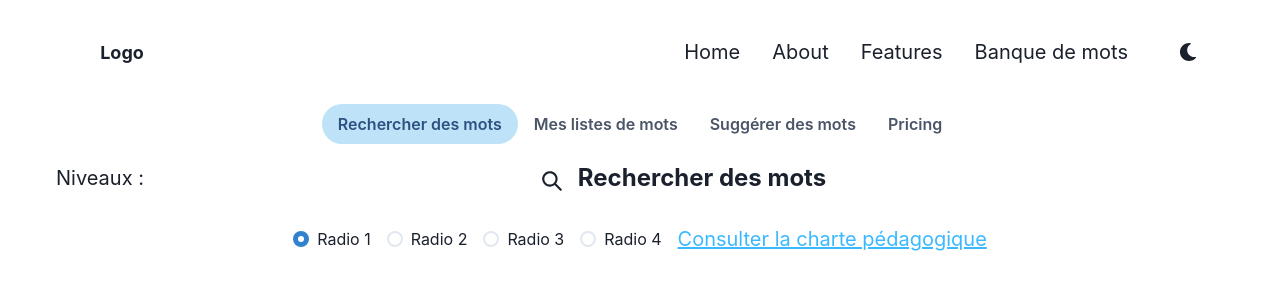
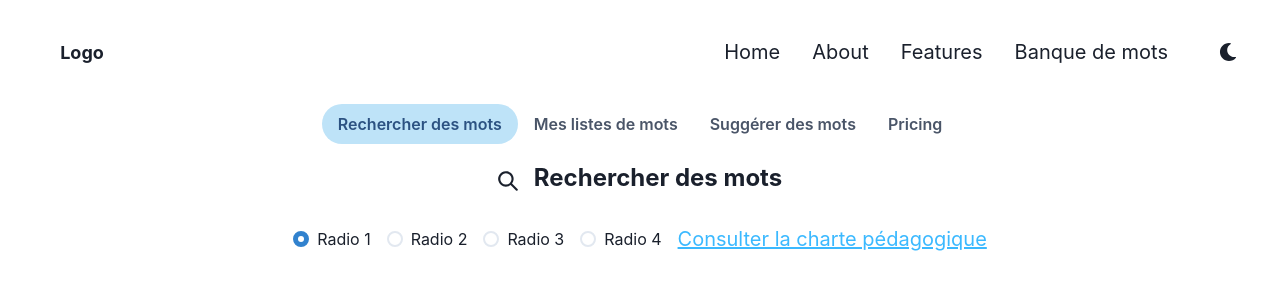
Before and after one commit to parthpvaghani/lily_temp, a React (Create React App) app: page /wordbank in a window 1280 px wide. Shown: the top 300 px of the page. Built offline with nearby package versions, Linux system fonts and the light colour scheme.

Commit message:
routes fixed

```diff
--- a/src/App.js
+++ b/src/App.js
@@ -1,11 +1,8 @@
 import React from 'react';
-import {
-  ChakraProvider,
-  Box,
-} from '@chakra-ui/react';
-import { BrowserRouter, Routes, Route} from "react-router-dom";
-import customTheme from "./utils/theme";
-import Landing from './pages/Landing';
+import { Box, ChakraProvider } from '@chakra-ui/react';
+import { BrowserRouter, Routes, Route } from 'react-router-dom';
+import customTheme from './utils/theme';
+import AppLayout from './components/layouts/app-layout';
 import WordBank from './pages/WordBank';
 
 function App() {
@@ -14,10 +11,17 @@ function App() {
       <Box textAlign="center" fontSize="xl">
         <BrowserRouter>
           <Routes>
-            <Route path="/" element={<Landing/>} />
-            <Route path="/about" element={<Landing/>} />
-            <Route path="/faetures" element={<Landing/>} />
-            <Route path="/wordBank" element={<WordBank/>} />
+            <Route path="/" element={<AppLayout />}>
+            <Route path={`/wordbank`} element={<WordBank />} />
+            <Route
+              path="*"
+              element={
+                <main style={{ padding: '1rem' }}>
+                  <p>There's nothing here!</p>
+                </main>
+              }
+            />
+            </Route>
           </Routes>
         </BrowserRouter>
       </Box>
--- a/src/components/layouts/LandingLayout.js
+++ /dev/null
@@ -1,18 +0,0 @@
-import React from "react";
-import { Flex } from "@chakra-ui/react";
-import Header from "../sections/Header";
-
-export default function LandingLayout(props) {
-  return (
-    <Flex
-      direction="column"
-      align="center"
-      maxW={{ xl: "1200px" }}
-      m="0 auto"
-      {...props}
-    >
-    <Header/>
-      {props.children}
-    </Flex>
-  );
-}
--- /dev/null
+++ b/src/components/layouts/app-layout/index.js
@@ -0,0 +1,15 @@
+import React from 'react';
+import { Outlet } from 'react-router-dom';
+import Header from '../../sections/Header';
+
+export const AppLayout = () => {
+  return (
+    <>
+    <Header/>
+    <Outlet />
+    </>
+  )
+}
+
+
+export default AppLayout;
--- a/src/components/sections/Header.js
+++ b/src/components/sections/Header.js
@@ -77,13 +77,11 @@ const Header = (props) => {
           direction={["column", "row", "row", "row"]}
           pt={[4, 4, 0, 0]}
         >
-          <MenuItem to="/">Home </MenuItem>
+          <MenuItem to="/home">Home </MenuItem>
           <MenuItem to="/about">About </MenuItem>
           <MenuItem to="/faetures">Features </MenuItem>
-          <MenuItem to="/wordBank">Banque de mots </MenuItem>
-          <MenuItem to="" isLast>
+          <MenuItem to="/wordbank">Banque de mots </MenuItem>
           <ColorModeSwitcher/>
-          </MenuItem>
         </Flex>
       </Box>
     </Flex>
--- a/src/pages/WordBank.js
+++ b/src/pages/WordBank.js
@@ -12,16 +12,14 @@ import {
   Stack,
   Radio,
 } from '@chakra-ui/react';
-import LandingLayout from '../components/layouts/LandingLayout';
 import { SearchIcon } from '@chakra-ui/icons'
 
 
-export default function wordBank() {
+export default function WordBank() {
   return (
-    <LandingLayout>
       <Tabs variant="soft-rounded" colorScheme="blue" w="100%">
         <Flex
-            as="Box"
+
             justify="center"
             wrap="wrap"
         >
@@ -36,11 +34,10 @@ export default function wordBank() {
         <TabPanels>
           <TabPanel>
             <Flex
-                as="Box"
+
                 align="center"
                 wrap="wrap"
             >
-                <p>Niveaux :</p>
                 <Box style={{flex:1}}>
                     <SearchIcon mr={4}/>
                     <span style={{fontWeight:'bold', fontSize:'24px'}}>Rechercher des mots </span>
@@ -48,7 +45,7 @@ export default function wordBank() {
             </Flex>
 
             <Flex
-                as="Box"
+
                 align="center"
                 justify='space-around'
                 wrap="wrap"
@@ -67,6 +64,5 @@ export default function wordBank() {
           </TabPanel>
         </TabPanels>
       </Tabs>
-    </LandingLayout>
   );
 }
```
Also changed, not shown: src/components/layouts/views/index.js (added, +15 -0 lines), 1 other file (tests, documents, lock files or other folders).
